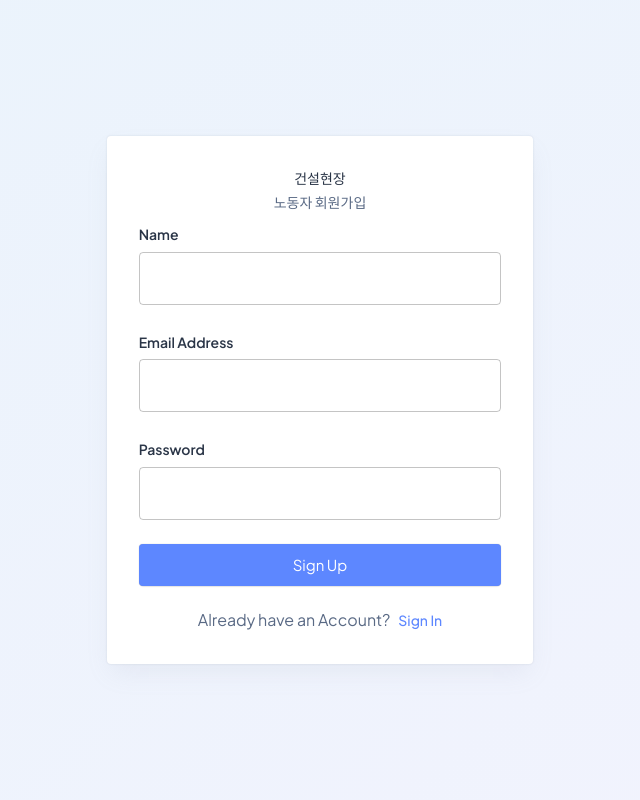
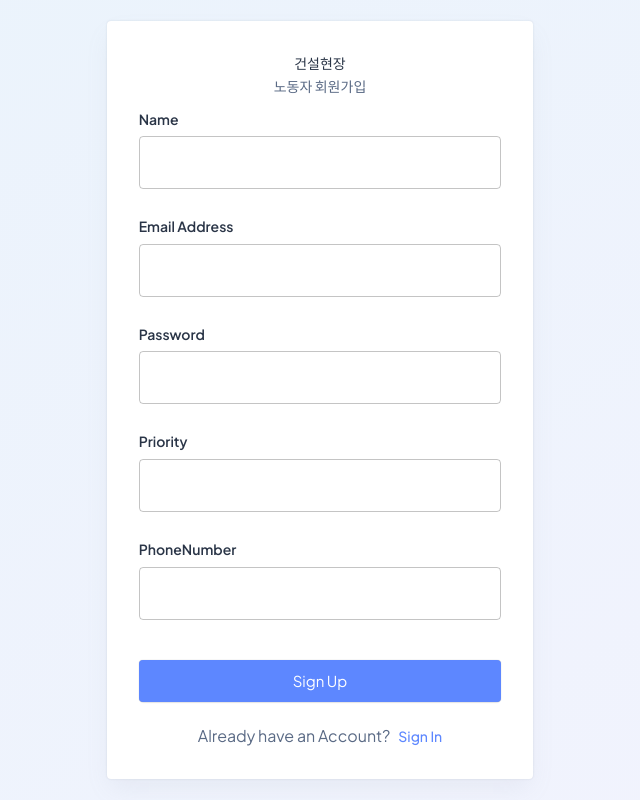
Before and after one commit to yyechan0602/template, a React (Create React App) app: page /auth/register in a window 1280 px wide. Shown: the whole page, without its empty margins (320-960 px from the left). Built offline with nearby package versions, Linux system fonts and the light colour scheme.

Commit message:
Update AuthRegister.js

```diff
--- a/src/views/authentication/auth/AuthRegister.js
+++ b/src/views/authentication/auth/AuthRegister.js
@@ -16,7 +16,7 @@ const AuthRegister = ({ title, subtitle, subtext }) => (
         {subtext}
 
         <Box>
-            <Stack mb={3}>
+            <Stack mb={5}>
                 <Typography variant="subtitle1"
                     fontWeight={600} component="label" htmlFor='name' mb="5px">Name</Typography>
                 <CustomTextField id="name" variant="outlined" fullWidth />
@@ -28,6 +28,14 @@ const AuthRegister = ({ title, subtitle, subtext }) => (
                 <Typography variant="subtitle1"
                     fontWeight={600} component="label" htmlFor='password' mb="5px" mt="25px">Password</Typography>
                 <CustomTextField id="password" variant="outlined" fullWidth />
+
+                <Typography variant="subtitle1"
+                    fontWeight={600} component="label" htmlFor='priority' mb="5px" mt="25px">Priority</Typography>
+                <CustomTextField id="password" variant="outlined" fullWidth />
+
+                <Typography variant="subtitle1"
+                    fontWeight={600} component="label" htmlFor='phonenumber' mb="5px" mt="25px">PhoneNumber</Typography>
+                <CustomTextField id="password" variant="outlined" fullWidth />
             </Stack>
             <Button color="primary" variant="contained" size="large" fullWidth component={Link} to="/auth/login">
                 Sign Up
```
